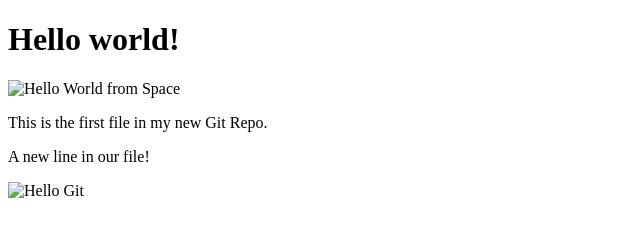
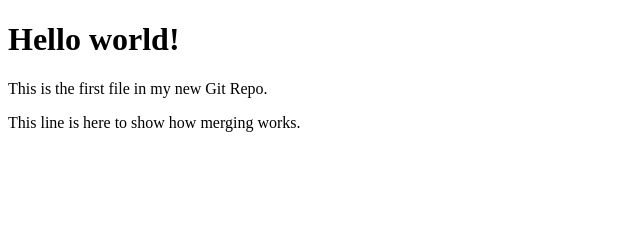
Before and after one commit to hendlerfrai/ramos, a plain HTML site: page index.html in a window 1280 px wide. Shown: the whole page, without its empty margins (0-640 px from the left). Drawn offline with Linux system fonts and the light colour scheme.

Commit message:
primeira versao alt

```diff
--- a/index.html
+++ b/index.html
@@ -8,10 +8,7 @@
 </head>
 <body>
     <h1>Hello world!</h1>
-    <div><img src="img_hello_world.jpg" alt="Hello World from Space" style="width:100%;max-width:960px"></div>
     <p>This is the first file in my new Git Repo.</p>
-    <p>A new line in our file!</p>
-    <div><img src="img_hello_git.jpg" alt="Hello Git" style="width:100%;max-width:640px"></div>
-
+    <p>This line is here to show how merging works.</p>
 </body>
 </html>
```
